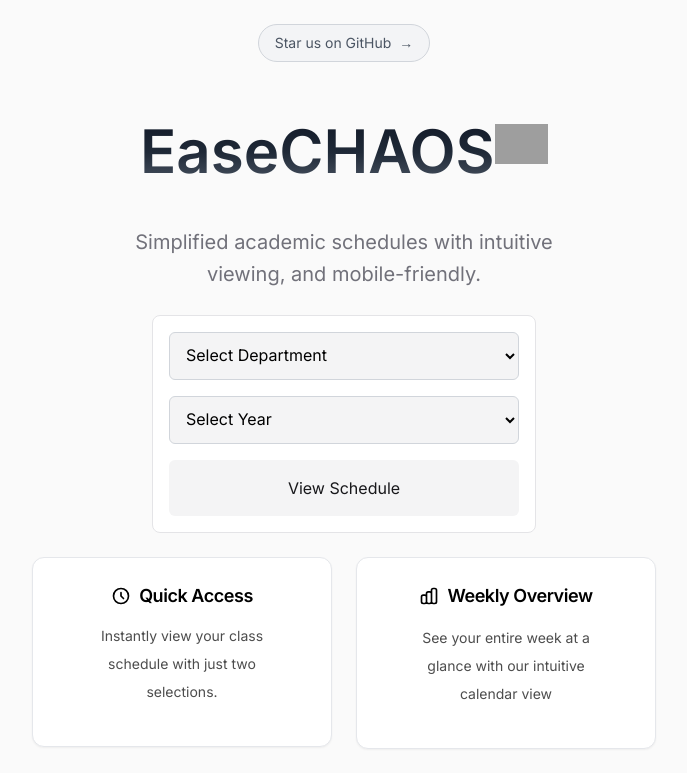
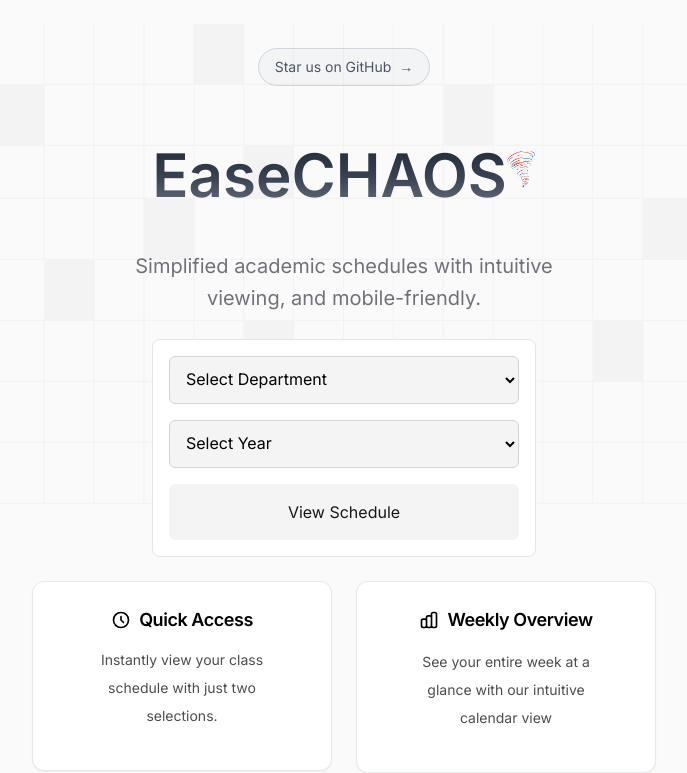
Before and after one commit to EaseCHAOS/easechaos, a React (Vite) app in the folder frontend/: page / in a window 1280 px wide. Shown: the top 773 px of the page, without its empty margins (296-983 px from the left). Built offline with nearby package versions, Linux system fonts and the light colour scheme; grey boxes are pictures that could not be loaded.

Commit message:
feat(landing): added landing page

```diff
--- a/frontend/src/pages/LandingPage.tsx
+++ b/frontend/src/pages/LandingPage.tsx
@@ -17,9 +17,10 @@ export default function LandingPage() {
 
     return (
         <div className="min-h-screen bg-[#FAFAFA] flex flex-col items-center justify-center p-4 md:p-6 mx-auto">
-            <div className=" max-w-4xl w-full text-center space-y-6">
+            <div className="relative max-w-4xl w-full text-center space-y-6">
+                <div className="absolute top-0 w-full h-[50vh] sm:h-[60vh] bg-[url('../assets/pattern.svg')] bg-cover bg-center opacity-10 bg-blend-darken" />
                 {/* Hero Section */}
-                <div className="space-y-6">
+                <div className="space-y-6 text-center">
                     <a
                         href="https://github.com/Easechaos/easechaos"
                         target="_blank"
@@ -27,9 +28,9 @@ export default function LandingPage() {
                         className="group inline-flex items-center border border-gray-300 px-4 py-2 bg-gray-100 rounded-full text-sm text-gray-600 hover:bg-gray-200 transition-colors duration-200"
                     >
                         Star us on GitHub
-                        <span className="ml-2 group-hover:hidden">→</span>
+                        <span className="ml-2 group-hover:hidden z-10">→</span>
                         <svg
-                            className="ml-2 w-4 h-4 hidden group-hover:block"
+                            className="ml-2 w-4 h-4 hidden group-hover:block z-10"
                             fill="none"
                             strokeWidth={2}
                             stroke="currentColor"
@@ -46,10 +47,10 @@ export default function LandingPage() {
                         </svg>
                     </a>
                     <div className="flex flex-row justify-center items-center p-4">
-                        <h1 className="mt-4 inline-block text-wrap bg-gradient-to-b from-gray-900 via-gray-800 to-gray-600 bg-clip-text text-transparent text-4xl font-semibold md:text-5xl xl:text-6xl xl:[line-height:1.125]">
+                        <h1 className="mt-4 inline-block text-wrap bg-gradient-to-b from-gray-800 via-gray-700 to-gray-500 bg-clip-text text-transparent text-4xl font-semibold md:text-5xl xl:text-6xl xl:[line-height:1.125]">
                             EaseCHAOS
                         </h1>
-                        <img src={"../assets/easechaos.png"} alt="EaseCHAOS" className="w-15 h-10" />
+                        <img src={"/assets/easechaos.png"} alt="EaseCHAOS" className="w-15 h-10" />
 
                     </div>
 
```
Also changed, not shown: frontend/assets/easechaos.png (renamed from frontend/src/assets/easechaos.png), frontend/assets/pattern.svg (renamed from frontend/src/assets/pattern.svg).
